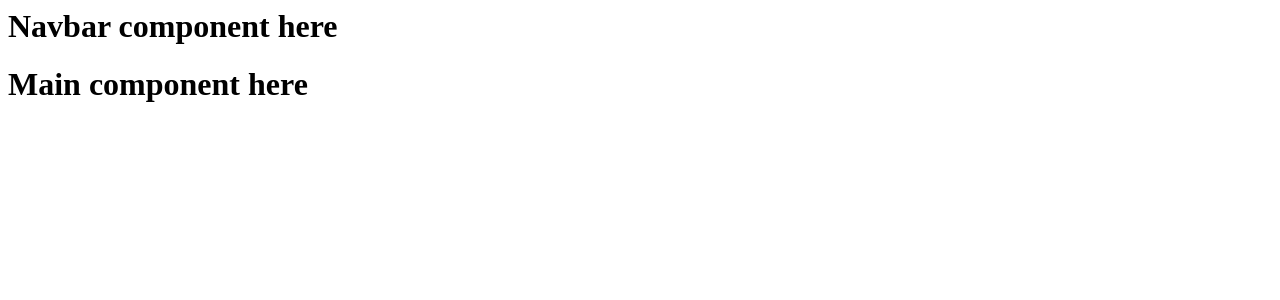
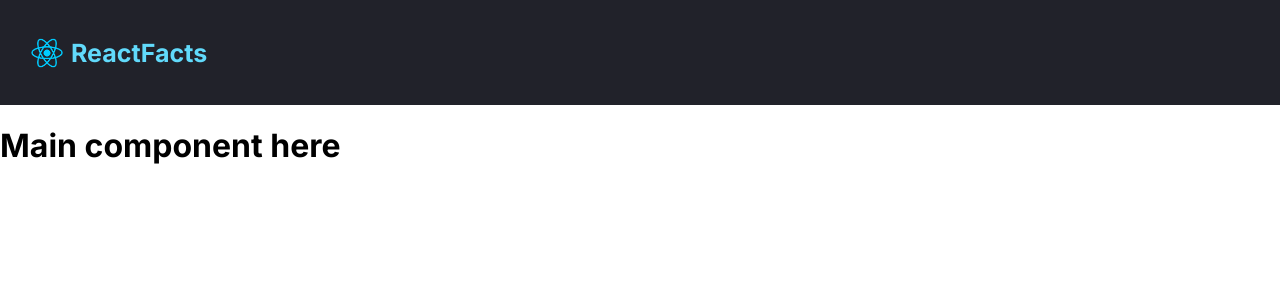
Before and after one commit to rahmatrafli1/ReactFacts, a React (Vite) app: page / in a window 1280 px wide. Shown: the top 300 px of the page. Built offline with nearby package versions, Linux system fonts and the light colour scheme.

Commit message:
feat: implement Navbar component with logo and title

```diff
--- a/components/Navbar.jsx
+++ b/components/Navbar.jsx
@@ -1,5 +1,12 @@
+import reactLogo from "../react-logo.png";
+
 export default function Navbar() {
-    return (
-        <h1>Navbar component here</h1>
-    )
+  return (
+    <header className="navbar">
+      <nav aria-label="Main navigation">
+        <img src={reactLogo} alt="React Logo" />
+        <span>ReactFacts</span>
+      </nav>
+    </header>
+  );
 }
--- a/index.css
+++ b/index.css
@@ -0,0 +1,32 @@
+* {
+  box-sizing: border-box;
+}
+
+body {
+  margin: 0;
+  font-family: "Inter", sans-serif;
+}
+
+.navbar {
+  height: 105px;
+  padding: 0 30px;
+  background-color: #21222a;
+}
+
+.navbar nav {
+  height: 100%;
+  display: flex;
+  align-items: center;
+  gap: 7px;
+}
+
+.navbar img {
+  width: 34px;
+  height: 34px;
+}
+
+.navbar span {
+  color: #61dafb;
+  font-size: 25px;
+  font-weight: 700;
+}
```
